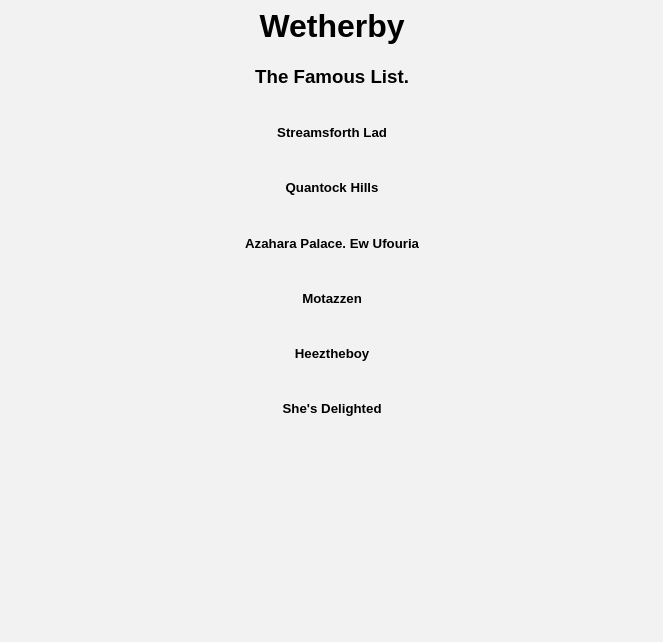
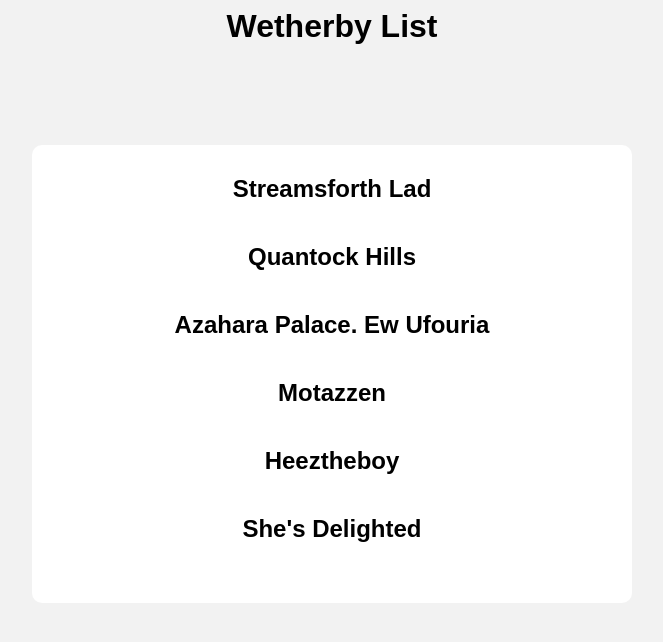
Before and after one commit to AngusTheFirst/angusthefirst.github.io, a plain HTML site: page weth.html in a window 1280 px wide. Shown: the whole page, without its empty margins (308-971 px from the left). Drawn offline with Linux system fonts and the light colour scheme.

Commit message:
Add files via upload

```diff
--- a/weth.html
+++ b/weth.html
@@ -1,23 +1,18 @@
 <!DOCTYPE html>
 <html>
 
-</head>
+    </head>
     <link rel="stylesheet" href="style.css">
     </head>
     <body>
-        <h1>Wetherby</h1>
-        <h3><b>The Famous List.</b></h3>
-        </br>
-        <h5>Streamsforth Lad</h5>
-        </br>
-        <h5>Quantock Hills</h5>
-       </br>
-        <h5>Azahara Palace. Ew Ufouria</h5>
-               </br>
-        <h5>Motazzen</h5>
-               </br>
-        <h5>Heeztheboy</h5>
-               </br>
-        <h5>She's Delighted</h5>
+         <h1>Wetherby List</h1>
+        <div class="container">
+        <h5 id="total">Streamsforth Lad</h5>
+        <h5 id="total">Quantock Hills</h5>
+        <h5 id="total">Azahara Palace. Ew Ufouria</h5>
+        <h5 id="total">Motazzen</h5>
+        <h5 id="total">Heeztheboy</h5>
+        <h5 id="total">She's Delighted</h5>
+        </div>
     </body>
 </html>
```
